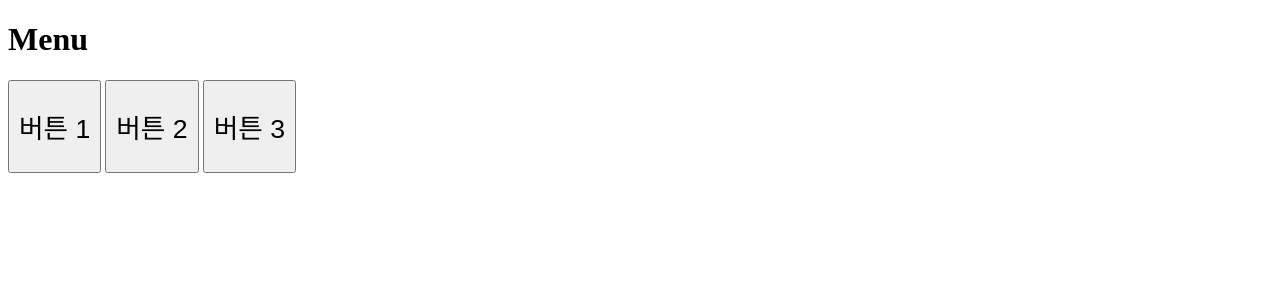
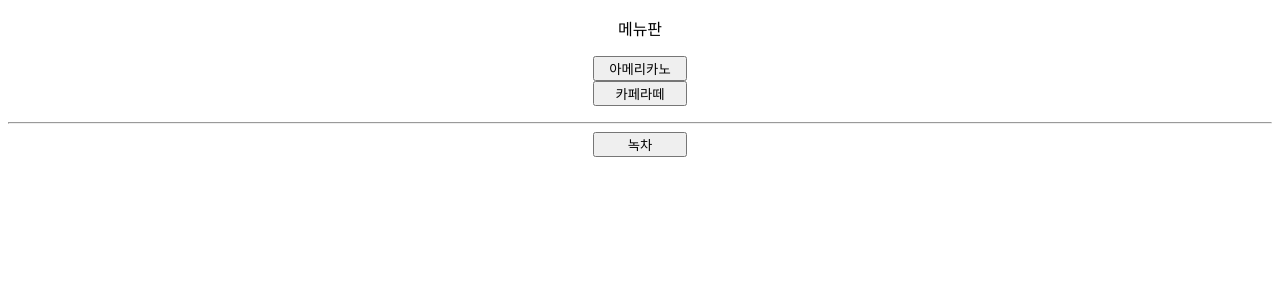
Before and after one commit to geunyong0610/david, a Flask app: page /menu in a window 1280 px wide. Shown: the top 300 px of the page. Run offline with Flask 3, Linux system fonts and the light colour scheme.

Commit message:
Feat: 로컬 작업 <hr>구분선 추가

```diff
--- a/templates/menu.html
+++ b/templates/menu.html
@@ -3,19 +3,15 @@
 <head>
 	<meta charset="UTF-8">
 	<title>Menu Page</title>
-    <style>
-        button {
-            width: 70pt;
-            height: 70pt;
-            font-size: 20pt; /*버튼 안 글자 크기 조정*/
-        }
-    </style>
 </head>
 <body>
     <p>{{ computername }}</p>
-	<h1>Menu</h1>
-	<button>버튼 1</button>
-	<button>버튼 2</button>
-	<button>버튼 3</button>
+	<center>
+    메뉴판<p>
+    <button name = "menu1" style="width: 70pt;">아메리카노</button><br>
+    <button name = "menu2" style="width: 70pt;">카페라떼</button><br>
+    </p><hr>
+    <button name = "menu3" style="width: 70pt;">녹차</button><br>
+    </center>
 </body>
 </html>
```
